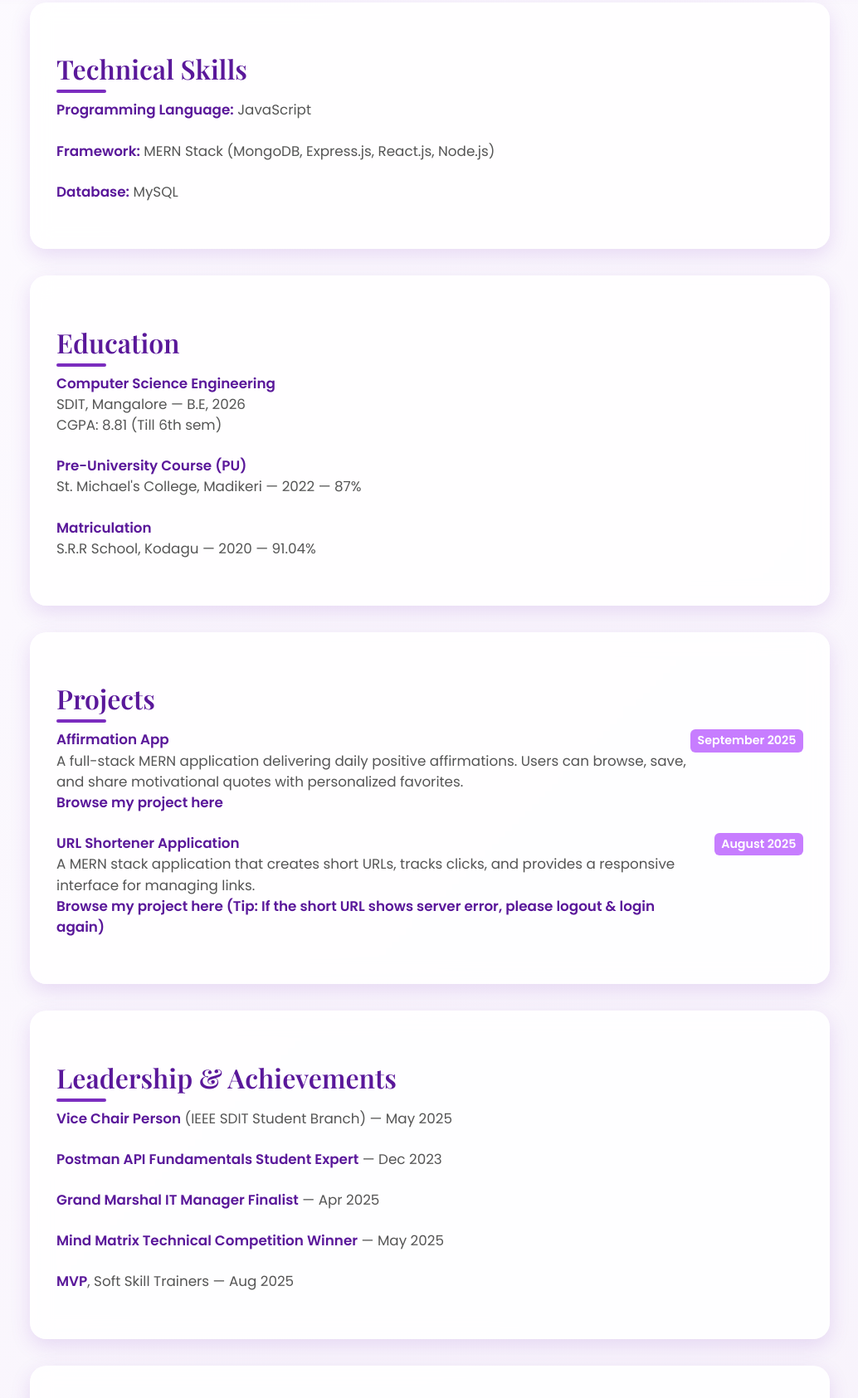
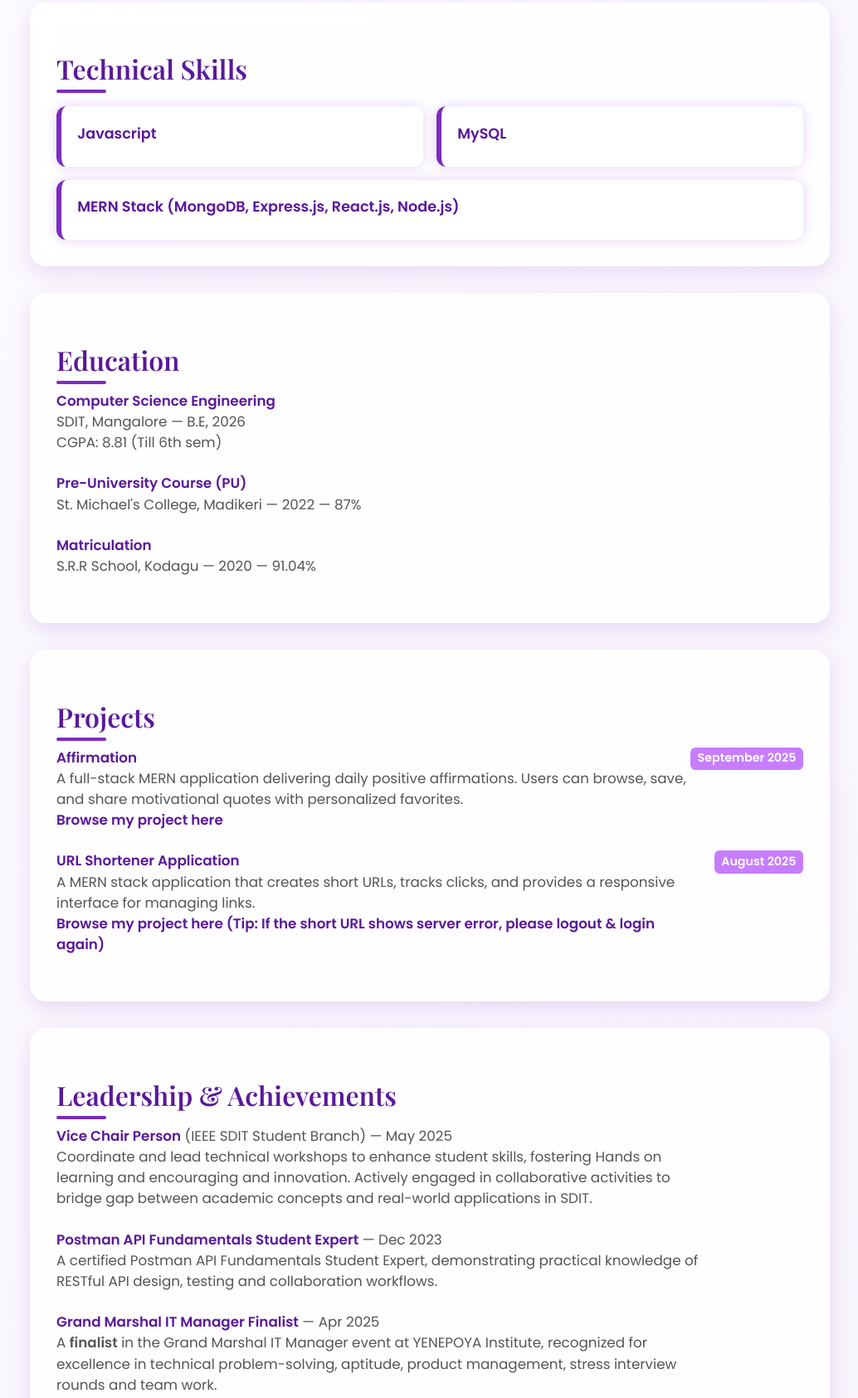
Before and after one commit to Sinchanaps03/portfolio, a website: page index.html in a window 1280 px wide. Shown: the part 446-2131 px from the top of the page at 83% size, without its empty margins (122-1156 px from the left). Drawn offline with nearby package versions, Linux system fonts and the light colour scheme.

Commit message:
Sinchana's Portfolio

```diff
--- a/index.html
+++ b/index.html
@@ -151,6 +151,38 @@
     text-decoration: underline;
   }
 
+  /* Glow Card Styles for Skills */
+  .skills-container {
+    display: flex;
+    flex-wrap: wrap;
+    gap: 1rem;
+    justify-content: space-between;
+    margin-top: 1.5rem;
+    animation: fadeInUp 1s ease;
+  }
+
+  .skill-card {
+    flex: 1 1 250px;
+    background: #fff;
+    border-radius: 12px;
+    box-shadow: 0 0 15px rgba(123, 44, 191, 0.2);
+    padding: 1.2rem;
+    transition: transform 0.3s ease, box-shadow 0.3s ease;
+    border-left: 6px solid var(--purple);
+  }
+
+  .skill-card:hover {
+    transform: translateY(-8px);
+    box-shadow: 0 0 25px rgba(123, 44, 191, 0.4);
+  }
+
+  .skill-card strong {
+    display: block;
+    font-size: 1.1rem;
+    margin-bottom: 0.5rem;
+    color: var(--purple-dark);
+  }
+
   @keyframes fadeInDown { from {opacity:0; transform:translateY(-40px);} to {opacity:1; transform:translateY(0);} }
   @keyframes fadeInUp { from {opacity:0; transform:translateY(40px);} to {opacity:1; transform:translateY(0);} }
   @keyframes floatUp { from {transform: translateY(0);} to {transform: translateY(-10px);} }
@@ -161,6 +193,7 @@
     section{padding:1.2rem;}
     li{padding-right: 0; margin-bottom: 1.5rem;}
     .badge{position: static; display: inline-block; margin-left: 0.5rem;}
+    .skills-container { flex-direction: column; }
   }
 </style>
 </head>
@@ -177,11 +210,18 @@
 
 <section class="skills">
   <h2>Technical Skills</h2>
-  <ul>
-    <li><strong>Programming Language:</strong> JavaScript</li>
-    <li><strong>Framework:</strong> MERN Stack (MongoDB, Express.js, React.js, Node.js)</li>
-    <li><strong>Database:</strong> MySQL</li>
-  </ul>
+  <div class="skills-container">
+    <div class="skill-card">
+      <strong>Javascript</strong>
+    </div>
+    <div class="skill-card">
+      <strong>MySQL</strong>
+
+    </div>
+    <div class="skill-card">
+      <strong> MERN Stack (MongoDB, Express.js, React.js, Node.js)</strong>
+    </div>
+  </div>
 </section>
 
 <section class="education">
@@ -197,7 +237,7 @@
   <h2>Projects</h2>
   <ul>
     <li>
-      <strong>Affirmation App</strong>
+      <strong>Affirmation </strong>
       <span class="badge">September 2025</span><br>
       A full-stack MERN application delivering daily positive affirmations. Users can browse, save, and share motivational quotes with personalized favorites.<br>
       <a class="contact-link" href="https://affirmation-bay.vercel.app/" target="_blank">Browse my project here</a>
@@ -214,11 +254,24 @@
 <section class="achievements">
   <h2>Leadership & Achievements</h2>
   <ul>
-    <li><strong>Vice Chair Person</strong> (IEEE SDIT Student Branch) — May 2025</li>
-    <li><strong>Postman API Fundamentals Student Expert</strong> — Dec 2023</li>
-    <li><strong>Grand Marshal IT Manager Finalist</strong> — Apr 2025</li>
-    <li><strong>Mind Matrix Technical Competition Winner</strong> — May 2025</li>
-    <li><strong>MVP</strong>, Soft Skill Trainers — Aug 2025</li>
+    <li><strong>Vice Chair Person</strong> (IEEE SDIT Student Branch) — May 2025<br>
+  Coordinate and lead technical workshops to enhance student skills, fostering Hands
+on learning and encouraging and innovation. Actively engaged in collaborative
+activities to bridge gap between academic concepts and real-world applications in
+SDIT. </li>
+    <li><strong>Postman API Fundamentals Student Expert</strong> — Dec 2023
+    <br> A certified Postman API Fundamentals Student Expert, demonstrating practical
+knowledge of RESTful API design, testing and collaboration workflows. </li>
+    <li><strong>Grand Marshal IT Manager Finalist</strong> — Apr 2025
+    <br>A <b>finalist</b> in the Grand Marshal IT Manager event at YENEPOYA Institute, recognized
+for excellence in technical problem-solving, aptitude, product management, stress
+interview rounds and team work. </li>
+    <li><strong>Mind Matrix Technical Competition Winner</strong> — May 2025
+    <br>Winner of Mind Matrix Sankalp Intra-College Technical Competition at Shree Devi
+Institute of Technology, showcasing technical skills and teamwork. </li>
+    <li><strong>Most Valuable Person</strong>, Soft Skill Trainers — Aug 2025
+    <br>Recognized as the <b>MVP</b> in Computer Science by soft skill trainers for
+excellence in teamwork, leadership and public speaking.</li>
   </ul>
 </section>
 
```
